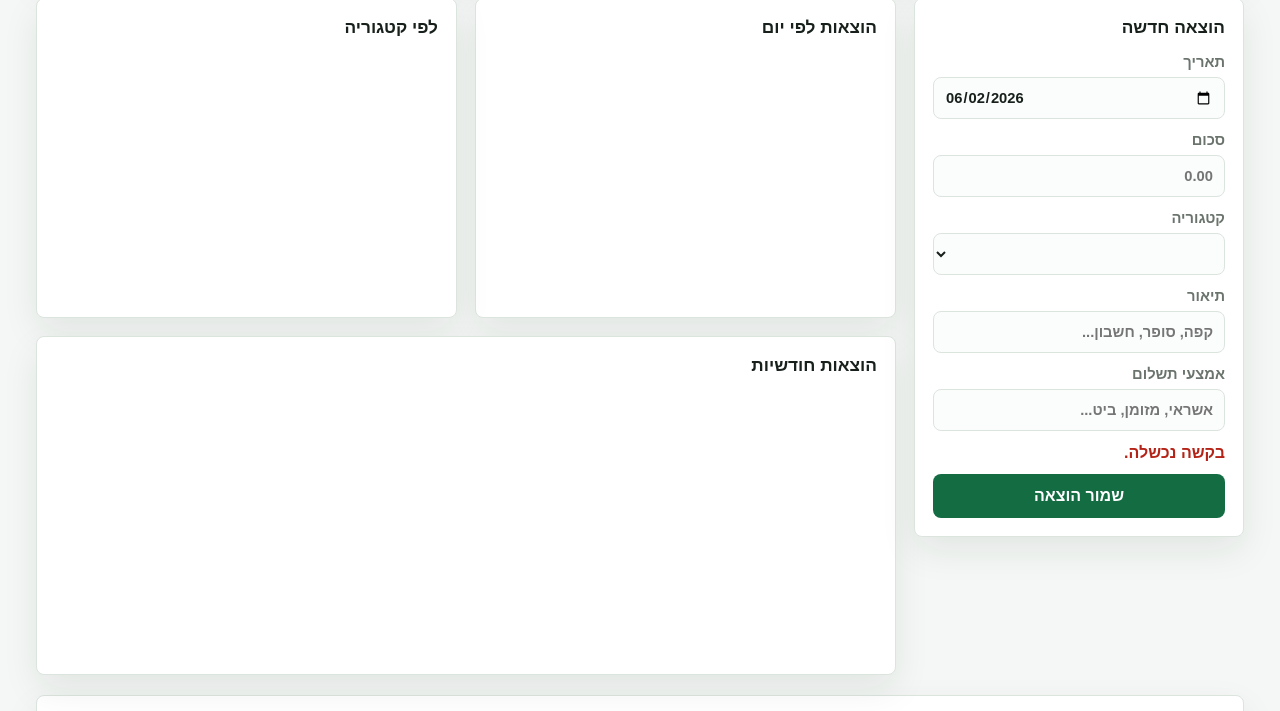
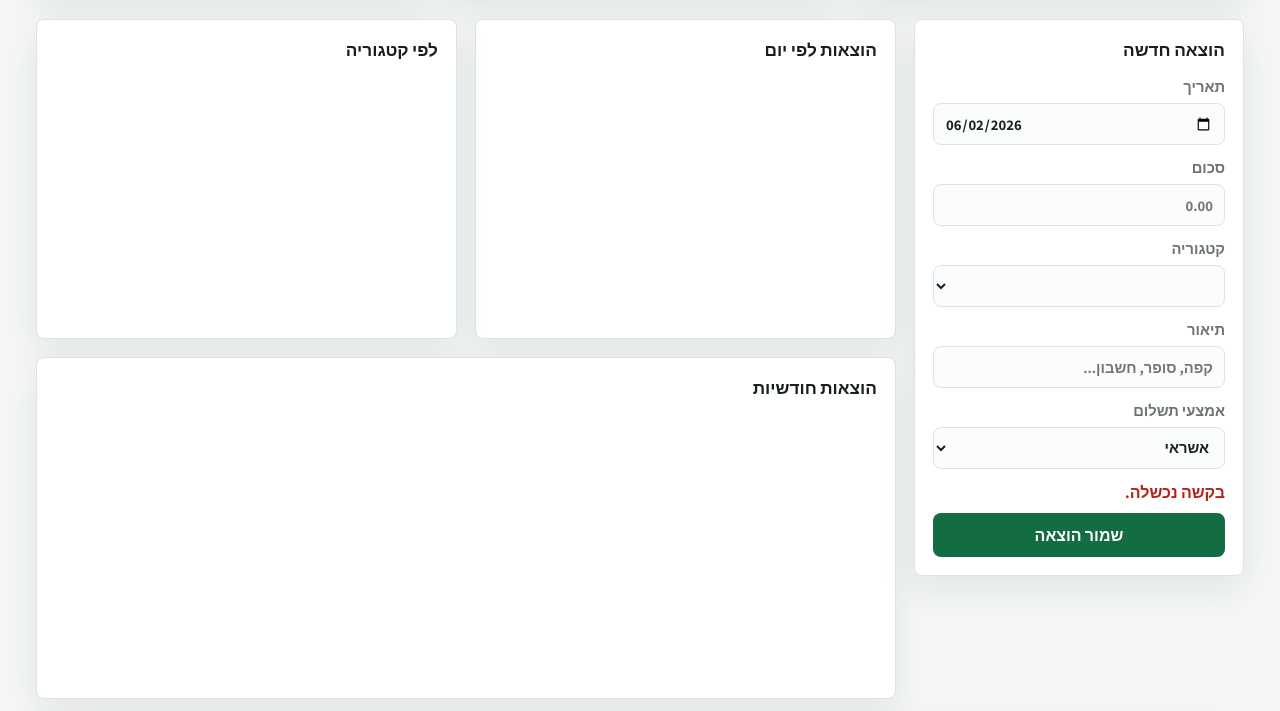
Before and after one commit to elhanan25/onControl, a website: page public/index.html in a window 1280 px wide. Shown: the part 296-1007 px from the top of the page. Drawn offline with nearby package versions, Linux system fonts and the light colour scheme; no server answers.

Commit message:
Polish typography and payment selector

```diff
--- a/public/app.js
+++ b/public/app.js
@@ -35,6 +35,16 @@ const dateFormatter = new Intl.DateTimeFormat("he-IL", {
   month: "long",
   year: "numeric"
 });
+
+const paymentMethods = [
+  "אשראי",
+  "מזומן",
+  "ביט",
+  "פייבוקס",
+  "העברה בנקאית",
+  "צ'ק",
+  "אחר"
+];
 
 function formatMoney(value) {
   return moneyFormatter.format(Number(value || 0));
@@ -211,6 +221,12 @@ async function loadCategories() {
     .join("");
 }
 
+function loadPaymentMethods() {
+  els.paymentMethod.innerHTML = paymentMethods
+    .map((method) => `<option value="${method}">${method}</option>`)
+    .join("");
+}
+
 els.form.addEventListener("submit", async (event) => {
   event.preventDefault();
   const id = els.expenseId.value;
@@ -265,6 +281,7 @@ els.expensesBody.addEventListener("click", async (event) => {
 async function init() {
   els.todayLabel.textContent = dateFormatter.format(new Date());
   els.date.value = todayISO();
+  loadPaymentMethods();
   await loadCategories();
   await refresh();
 }
--- a/public/index.html
+++ b/public/index.html
@@ -4,6 +4,9 @@
     <meta charset="utf-8">
     <meta name="viewport" content="width=device-width, initial-scale=1">
     <title>מעקב הוצאות יומי</title>
+    <link rel="preconnect" href="https://fonts.googleapis.com">
+    <link rel="preconnect" href="https://fonts.gstatic.com" crossorigin>
+    <link href="https://fonts.googleapis.com/css2?family=Assistant:wght@400;500;600;700;800&display=swap" rel="stylesheet">
     <link rel="stylesheet" href="styles.css">
     <script src="/vendor/chart.js/chart.umd.js" defer></script>
     <script src="app.js" defer></script>
@@ -63,7 +66,7 @@
 
           <label>
             אמצעי תשלום
-            <input id="paymentMethod" name="paymentMethod" type="text" placeholder="אשראי, מזומן, ביט...">
+            <select id="paymentMethod" name="paymentMethod" required></select>
           </label>
 
           <p class="form-message" id="formMessage" role="status"></p>
--- a/public/styles.css
+++ b/public/styles.css
@@ -22,7 +22,7 @@ body {
   min-height: 100vh;
   background: var(--bg);
   color: var(--ink);
-  font-family: Arial, "Noto Sans Hebrew", sans-serif;
+  font-family: "Assistant", Arial, sans-serif;
 }
 
 button,
```
